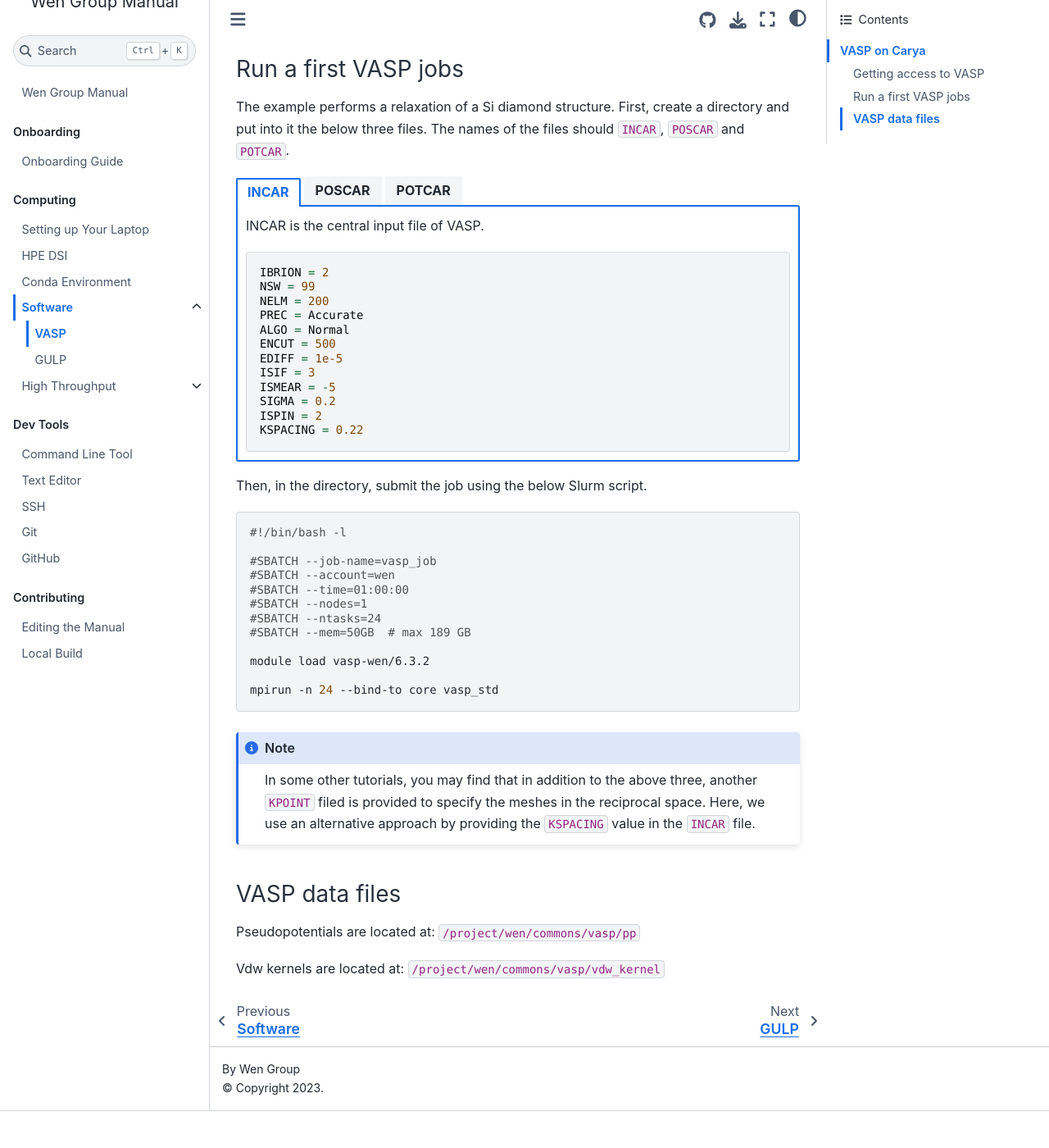
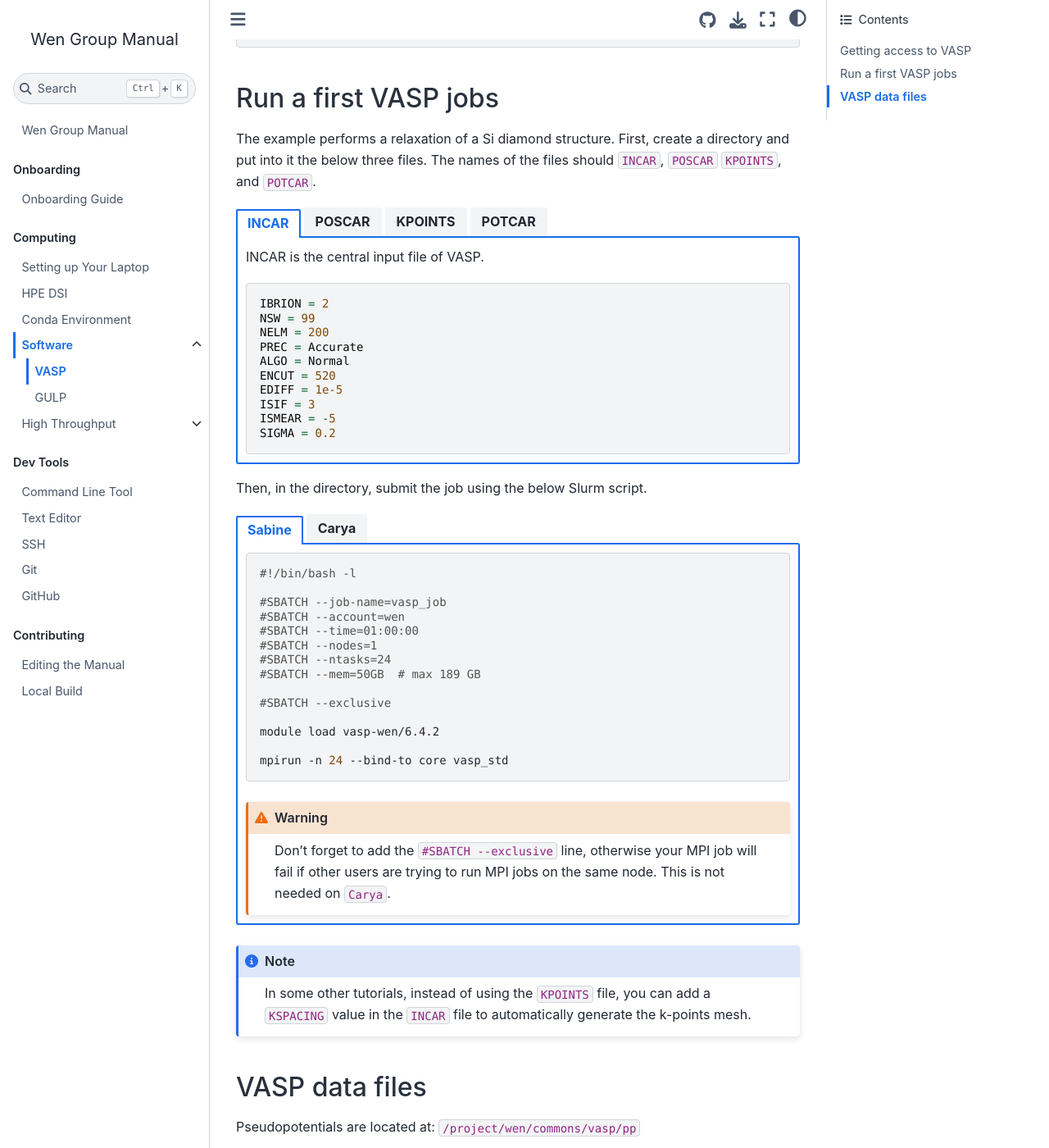
Before and after one commit to wengroup/group_manual, a Jupyter Book: the page built from docs/computing/software/vasp.md, in a window 1280 px wide and 1400 px high, scrolled down 476 px. Shown: the whole window at 82% size. Built offline with Jupyter Book 1.0.4 settings and Sphinx 7.4.7 and the Sphinx Book theme 1.1.4, drawn with Linux system fonts in a browser that asks for light colours; before the commit the page ends 1831 px from its top, so only the background shows below that; some of the changed text lies outside the part shown.

Commit message:
Update instruction for running vasp

````diff
--- a/docs/computing/software/vasp.md
+++ b/docs/computing/software/vasp.md
@@ -1,6 +1,8 @@
 # VASP
 
-## VASP on Carya
+```{warning}
+The below instructions apply to the HPE DSI `Carya` and `Sabine` clusters.
+```
 
 ### Getting access to VASP
 
@@ -13,12 +15,12 @@
 Then select one from the list and load it, e.g.
 
 ```
-$ module load vasp-wen/6.3.2
+$ module load vasp-wen/6.4.2
 ```
 
 ### Run a first VASP jobs
 
-The example performs a relaxation of a Si diamond structure. First, create a directory and put into it the below three files. The names of the files should `INCAR`, `POSCAR` and `POTCAR`.
+The example performs a relaxation of a Si diamond structure. First, create a directory and put into it the below three files. The names of the files should `INCAR`, `POSCAR` `KPOINTS`, and `POTCAR`.
 
 ::::{tab-set}
 
@@ -32,13 +34,11 @@
 NELM = 200
 PREC = Accurate
 ALGO = Normal
-ENCUT = 500
+ENCUT = 520
 EDIFF = 1e-5
 ISIF = 3
 ISMEAR = -5
 SIGMA = 0.2
-ISPIN = 2
-KSPACING = 0.22
 ```
 
 :::
@@ -62,15 +62,34 @@
 
 :::
 
+:::{tab-item} KPOINTS
+
+KPOINTS gives the Bloch vectors to sample the Brillouin zone.
+
+```
+
+k grid mesh
+0
+Gamma
+4 4 4
+
+```
+
+:::
+
 :::{tab-item} POTCAR
 POTCAR gives the pseudopotential.
 
-POTCAR is proprietary, and we cannot list it publicly. To get it, on `Carya`, copy `/project/wen/commons/vasp/pp/POT_GGA_PAW_PBE_54/Si/POTCAR` to your directory.
+POTCAR is proprietary, and we cannot list it publicly. To get it, on `Carya` or `Sabine`, copy `/project/wen/commons/vasp/pp/POT_GGA_PAW_PBE_54/Si/POTCAR` to your directory.
 
 :::
 ::::
 
 Then, in the directory, submit the job using the below Slurm script.
+
+::::{tab-set}
+
+:::{tab-item} Sabine
 
 ```bash
 #!/bin/bash -l
@@ -82,13 +101,42 @@
 #SBATCH --ntasks=24
 #SBATCH --mem=50GB  # max 189 GB
 
-module load vasp-wen/6.3.2
+#SBATCH --exclusive
+
+module load vasp-wen/6.4.2
 
 mpirun -n 24 --bind-to core vasp_std
 ```
 
+```{warning}
+Don't forget to add the `#SBATCH --exclusive` line, otherwise your MPI job will fail if other users are trying to run MPI jobs on the same node.
+This is not needed on `Carya`.
+```
+
+:::
+
+:::{tab-item} Carya
+
+```bash
+#!/bin/bash -l
+
+#SBATCH --job-name=vasp_job
+#SBATCH --account=wen
+#SBATCH --time=01:00:00
+#SBATCH --nodes=1
+#SBATCH --ntasks=24
+#SBATCH --mem=50GB  # max 189 GB
+
+module load vasp-wen/6.4.2
+
+mpirun -n 24 --bind-to core vasp_std
+```
+
+:::
+::::
+
 ```{note}
-In some other tutorials, you may find that in addition to the above three, another `KPOINT` filed is provided to specify the meshes in the reciprocal space. Here, we use an alternative approach by providing the `KSPACING` value in the `INCAR` file.
+In some other tutorials, instead of using the `KPOINTS` file, you can add a  `KSPACING` value in the `INCAR` file to automatically generate the k-points mesh.
 ```
 
 ### VASP data files
````
Also changed, not shown: docs/computing/high_throughput/fireworks.md (+3 -2 lines).
